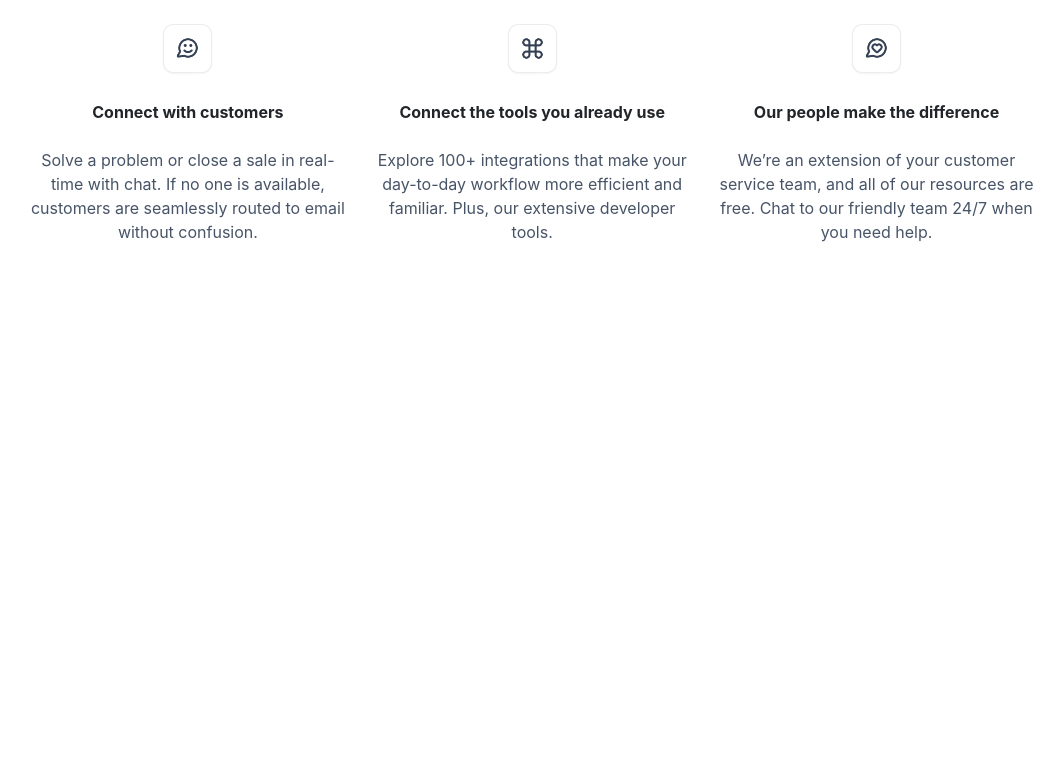
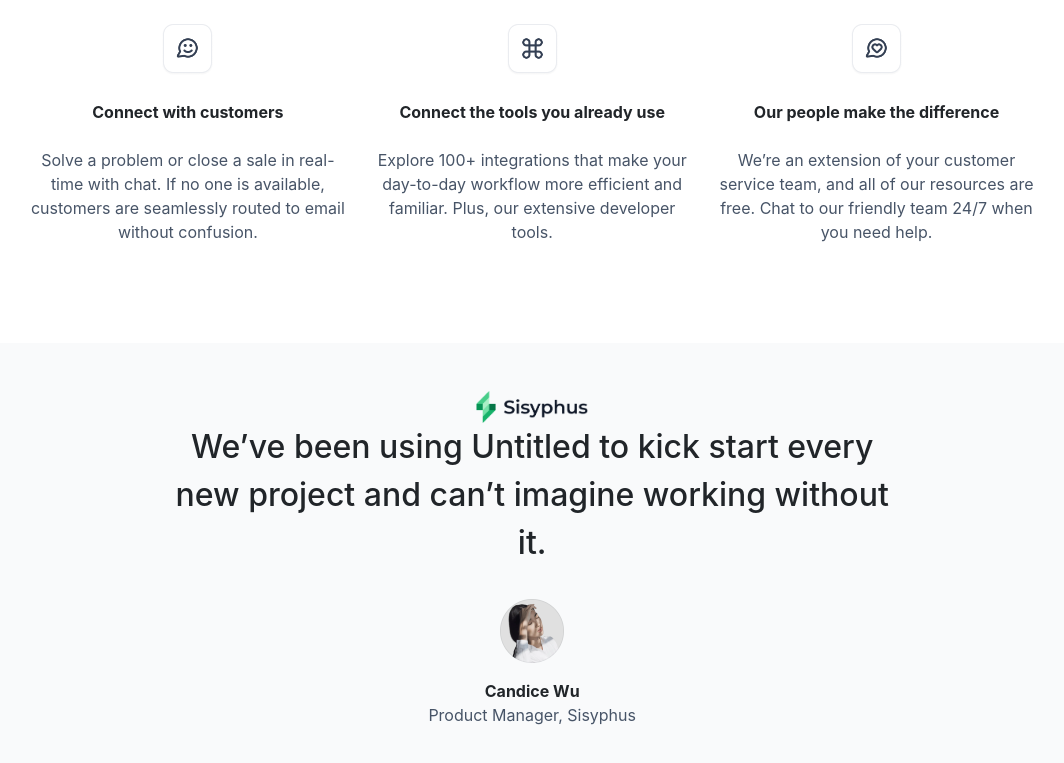
Before and after one commit to ShubhamSingh-04/Zync-Tech, a React (Create React App) app: page / in a window 1280 px wide. Shown: the part 1602-2365 px from the top of the page, without its empty margins (95-1159 px from the left). Before the commit the page ends 1865 px from the top, so only its background shows below. Built offline with nearby package versions, Linux system fonts and the light colour scheme.

Commit message:
sysyphus

```diff
--- a/src/App.js
+++ b/src/App.js
@@ -3,6 +3,7 @@ import './App.css';
 import NavBar from './components/navbar/NavBar'
 import SignUp from './components/sign-up/SignUp';
 import Features from './components/features/Features';
+import Sysyphus from './components/sysyphys/Sysyphus';
 
 function App() {
   return (
@@ -12,6 +13,7 @@ function App() {
       <div className="main-section">
         <SignUp/>
         <Features/>
+        <Sysyphus/>
       </div>
     </div>
   );
--- /dev/null
+++ b/src/components/sysyphys/Sysyphus.css
@@ -0,0 +1,45 @@
+.sysyphus-container{
+    height: auto;
+    width: 98vw;
+
+    padding: 3rem;
+    margin: 5rem 0;
+
+    display: flex;
+    flex-direction: column;
+    align-items: center;
+    justify-content: center;
+
+    background-color: rgba(249, 250, 251, 1);
+
+}
+
+.sysyphus-logo{
+    height: 2rem;
+    width: 7rem;
+}
+
+.sysyphus-title{
+    font-size: 2rem;
+    font-weight: 500;
+    text-align: center;
+
+    width: 62%;
+}
+
+.sysyphus-prod-mng-img{
+    height: 4rem;
+    width: 4rem;
+    margin-top: 1rem;
+}
+
+.sysyphus-prod-mng-name{
+    font-weight: 650;
+    margin-top: 1rem;
+    margin-bottom: 0;
+}
+
+.sysyphus-prod-mng-desig{
+    color: rgba(71, 84, 103, 1);
+
+}
--- /dev/null
+++ b/src/components/sysyphys/Sysyphus.js
@@ -0,0 +1,17 @@
+import React from 'react'
+import './Sysyphus.css'
+
+export default function Sysyphus() {
+    return (
+        <div className='sysyphus-container'>
+            <img src="/images/sysyphus.png" alt="" className="sysyphus-logo" />
+            <p className="sysyphus-title">
+                We’ve been using Untitled to kick start every new project and can’t imagine working without it.
+            </p>
+
+            <img src="/images/sysyphys-prod-mng.png" alt="" className="sysyphus-prod-mng-img" />
+            <p className="sysyphus-prod-mng-name">Candice Wu</p>
+            <p className="sysyphus-prod-mng-desig">Product Manager, Sisyphus</p>
+        </div>
+    )
+}
```
Also changed, not shown: public/images/sysyphus.png (added), public/images/sysyphys-prod-mng.png (added).
